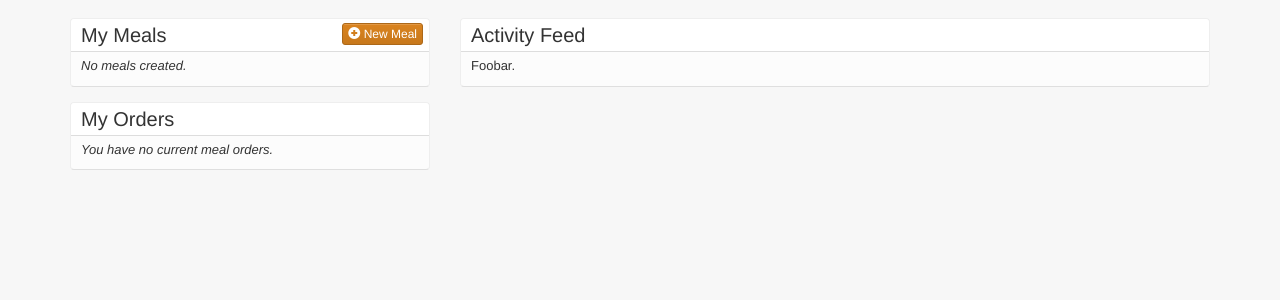
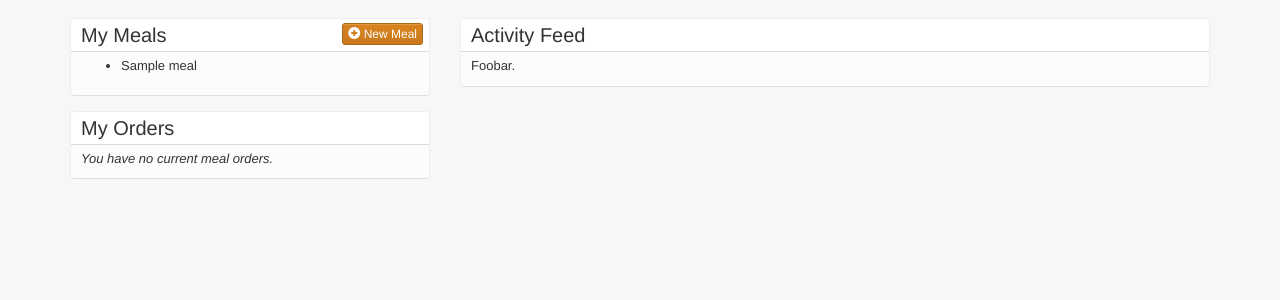
Before and after one commit to aroman/GrubHero, a Python web app: template templates/index.html in a window 1280 px wide. Shown: the part 57-357 px from the top of the page. Run offline with Jinja, Linux system fonts and the light colour scheme; the template is opened without the code that fills it: most values are stand-ins (such as "Sample title", 1, 10 or a date in 2020); some libraries are stand-ins or nearby versions.

Commit message:
Basic meal listing

```diff
--- a/templates/index.html
+++ b/templates/index.html
@@ -7,7 +7,15 @@
         <h1>My Meals <span class="pull-right">
           <a href="/meals/new" class="btn btn-danger btn-xs"><span class="glyphicon glyphicon-plus-sign"></span> New Meal</a>
         </span></h1>
-        <em>No meals created.</em>
+        {% if meals %}
+          <ul>
+            {% for meal in meals %}
+              <li>{{meal.name}}</li>
+            {% endfor %}
+          </ul>
+        {% else %}
+          <em>No meals created.</em>
+        {% endif %}
       </div>
       <div class="mh-block">
         <h1>My Orders</h1>
```
